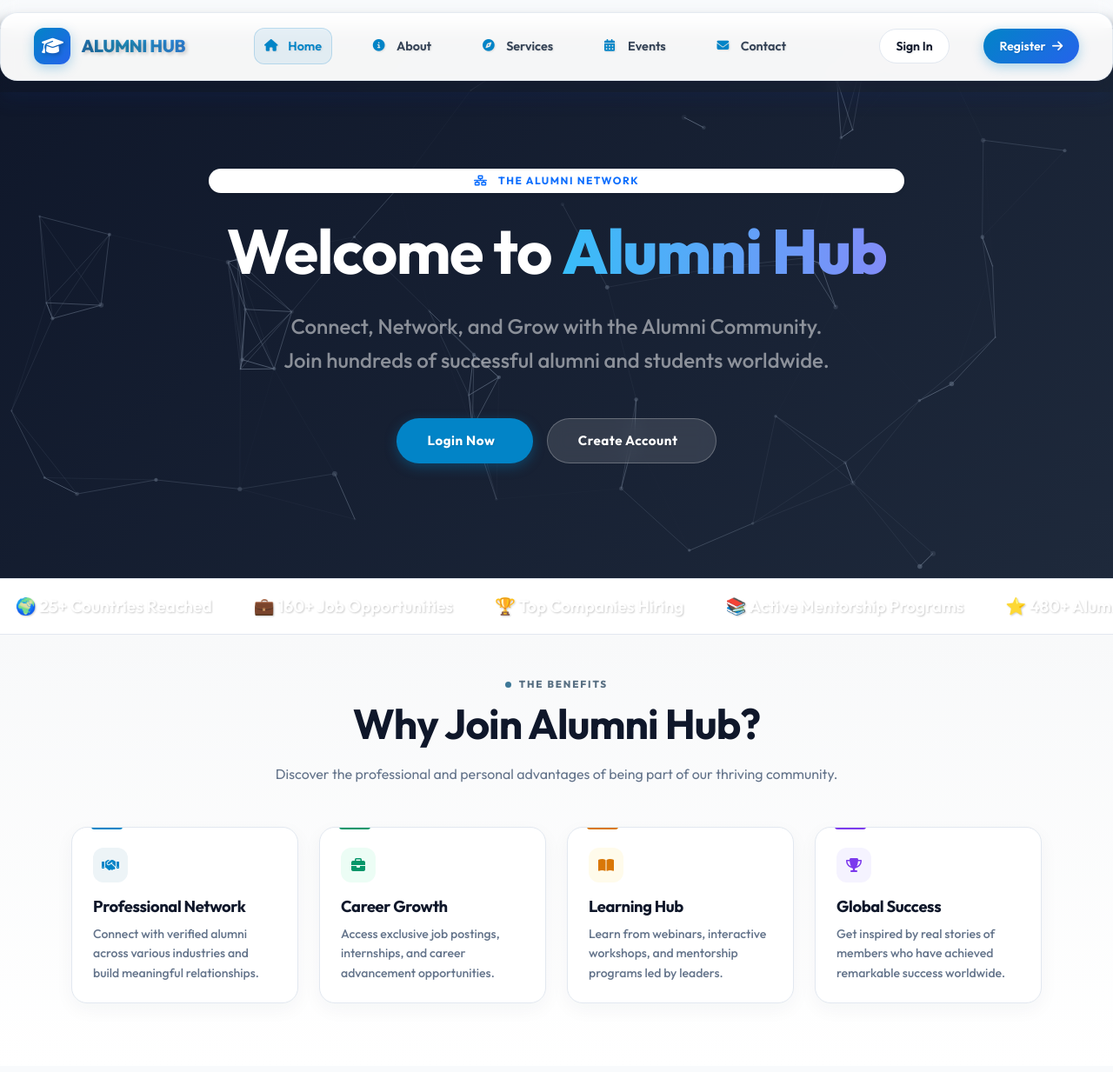
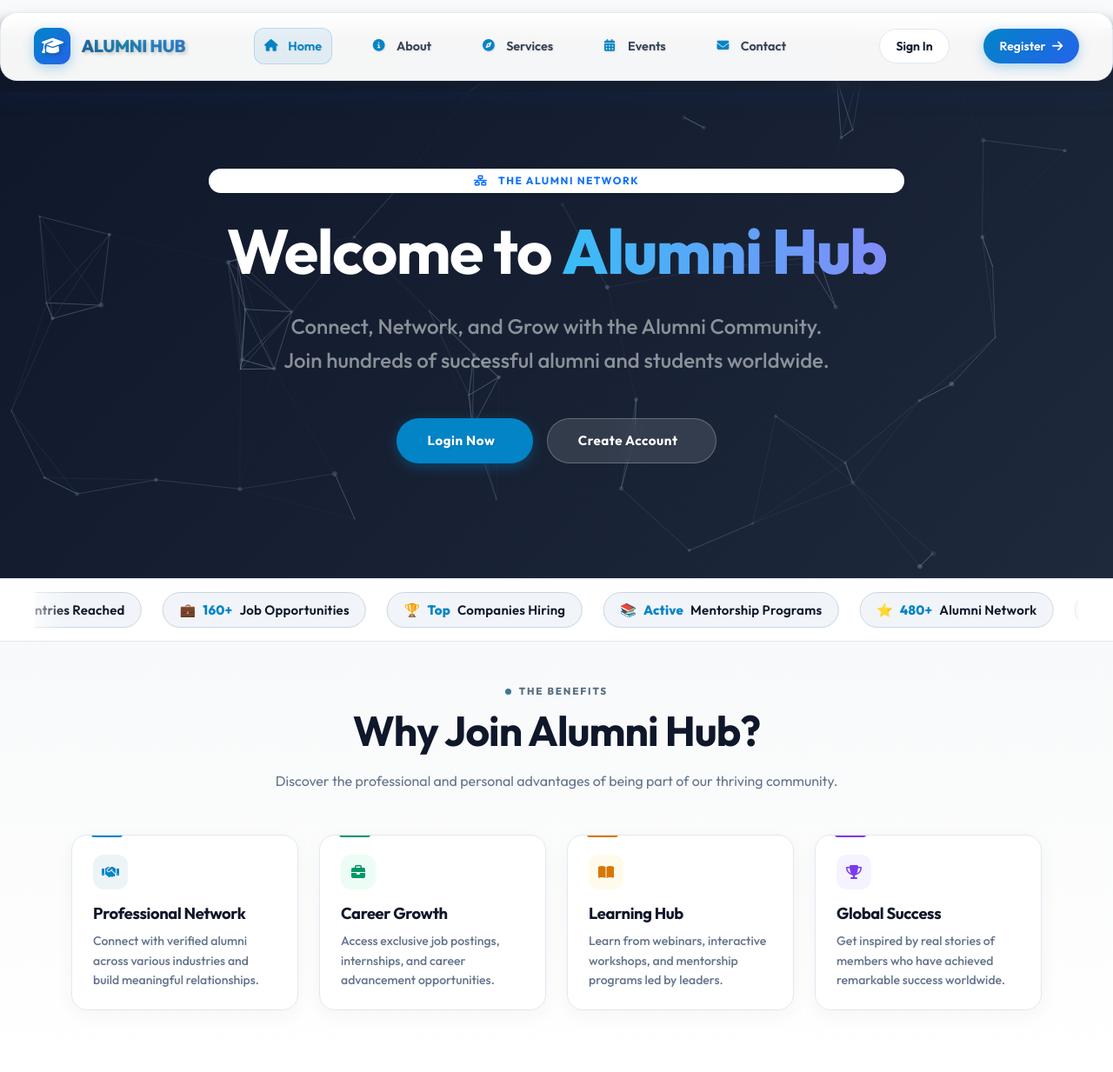
Before and after one commit to RajenderMohanVerma/alumni-hub, a Flask app: page / in a window 1280 px wide. Shown: the top 1233 px of the page at 87% size. Run offline with Flask 3, Linux system fonts and the light colour scheme; parts of the project's set-up code (start-up, migrations or seed data) failed here and were passed over.

Commit message:
feat: add premium home page template and associated stylesheets

```diff
--- a/static/css/home-premium.css
+++ b/static/css/home-premium.css
@@ -443,33 +443,114 @@
     line-height: 1.4;
 }
 
-/* Marquee Section */
+/* ==========================================================================
+   PREMIUM MARQUEE COMPONENT (Ultra-Legible, Light & Modern)
+   ========================================================================== */
 .marquee-section {
-    background: #ffffff;
-    border-top: 1px solid #e2e8f0;
-    border-bottom: 1px solid #e2e8f0;
-    padding: 1rem 0;
-    overflow: hidden;
+    background: #ffffff !important;
+    border-top: 1px solid #e2e8f0 !important;
+    border-bottom: 1px solid #e2e8f0 !important;
+    padding: 0.95rem 0 !important;
+    overflow: hidden !important;
+    position: relative !important;
+    box-shadow: inset 0 1px 3px rgba(15, 23, 42, 0.02), 0 2px 10px rgba(15, 23, 42, 0.03) !important;
+}
+
+.marquee-section::before,
+.marquee-section::after {
+    content: '';
+    position: absolute;
+    top: 0;
+    bottom: 0;
+    width: 80px;
+    z-index: 2;
+    pointer-events: none;
+}
+
+.marquee-section::before {
+    left: 0;
+    background: linear-gradient(90deg, #ffffff 15%, rgba(255, 255, 255, 0) 100%);
+}
+
+.marquee-section::after {
+    right: 0;
+    background: linear-gradient(-90deg, #ffffff 15%, rgba(255, 255, 255, 0) 100%);
 }
 
 .marquee-container {
     display: flex;
     width: 100%;
+    overflow: hidden;
 }
 
 .marquee {
     display: flex;
-    gap: 3rem;
+    gap: 1.5rem;
     white-space: nowrap;
-    animation: marquee-scroll 25s linear infinite;
-    font-size: 0.95rem;
-    font-weight: 600;
-    color: #475569;
+    animation: marquee-scroll 24s linear infinite;
+    align-items: center;
+    width: max-content;
+}
+
+.marquee:hover {
+    animation-play-state: paused;
+}
+
+.marquee span,
+.marquee .marquee-item {
+    display: inline-flex !important;
+    align-items: center !important;
+    gap: 0.5rem !important;
+    font-size: 0.94rem !important;
+    font-weight: 600 !important;
+    color: #0f172a !important; /* Deep crisp slate text - 100% visible! */
+    text-shadow: none !important;
+    background: #f1f5f9 !important; /* Subtle pill background */
+    border: 1px solid #cbd5e1 !important;
+    padding: 0.45rem 1.15rem !important;
+    border-radius: 50px !important;
+    box-shadow: 0 1px 3px rgba(15, 23, 42, 0.04) !important;
+    transition: all 0.2s ease !important;
+    flex-shrink: 0 !important;
+    letter-spacing: 0.2px;
+}
+
+.marquee span:hover,
+.marquee .marquee-item:hover {
+    background: #edf4f7 !important;
+    border-color: #0284c7 !important;
+    color: #0284c7 !important;
+    transform: translateY(-1px);
+}
+
+.marquee span strong,
+.marquee .marquee-item strong {
+    color: #0284c7 !important; /* Vibrant Accent Blue */
+    font-weight: 800 !important;
 }
 
 @keyframes marquee-scroll {
     0% { transform: translateX(0); }
     100% { transform: translateX(-50%); }
+}
+
+@media (max-width: 768px) {
+    .marquee-section {
+        padding: 0.75rem 0 !important;
+    }
+    .marquee {
+        gap: 1rem;
+        animation-duration: 20s;
+    }
+    .marquee span,
+    .marquee .marquee-item {
+        font-size: 0.84rem !important;
+        padding: 0.35rem 0.85rem !important;
+    }
+    .marquee-section::before,
+    .marquee-section::after {
+        width: 35px;
+    }
 }
 
 /* Reveal states - Guaranteed Visible */
--- a/static/css/style.css
+++ b/static/css/style.css
@@ -973,10 +973,10 @@ nav a:hover {
 }
 
 .marquee span {
-  font-size: 1.2rem;
-  color: white;
+  font-size: 1.05rem;
+  color: #0f172a;
   font-weight: 600;
-  text-shadow: 1px 1px 2px rgba(0, 0, 0, 0.2);
+  text-shadow: none;
   flex-shrink: 0;
 }
 
--- a/templates/common/home.html
+++ b/templates/common/home.html
@@ -387,17 +387,19 @@
     </section>
 
     <!-- ===== MARQUEE SECTION ===== -->
-    <section class="marquee-section">
+    <section class="marquee-section" aria-label="Community Highlights">
         <div class="marquee-container">
             <div class="marquee">
-                <span>⭐ 480+ Alumni Network</span>
-                <span>🌍 25+ Countries Reached</span>
-                <span>💼 160+ Job Opportunities</span>
-                <span>🏆 Top Companies Hiring</span>
-                <span>📚 Active Mentorship Programs</span>
-                <span>⭐ 480+ Alumni Network</span>
-                <span>🌍 25+ Countries Reached</span>
-                <span>💼 160+ Job Opportunities</span>
+                <span class="marquee-item">⭐ <strong>480+</strong> Alumni Network</span>
+                <span class="marquee-item">🌍 <strong>25+</strong> Countries Reached</span>
+                <span class="marquee-item">💼 <strong>160+</strong> Job Opportunities</span>
+                <span class="marquee-item">🏆 <strong>Top</strong> Companies Hiring</span>
+                <span class="marquee-item">📚 <strong>Active</strong> Mentorship Programs</span>
+                <span class="marquee-item" aria-hidden="true">⭐ <strong>480+</strong> Alumni Network</span>
+                <span class="marquee-item" aria-hidden="true">🌍 <strong>25+</strong> Countries Reached</span>
+                <span class="marquee-item" aria-hidden="true">💼 <strong>160+</strong> Job Opportunities</span>
+                <span class="marquee-item" aria-hidden="true">🏆 <strong>Top</strong> Companies Hiring</span>
+                <span class="marquee-item" aria-hidden="true">📚 <strong>Active</strong> Mentorship Programs</span>
             </div>
         </div>
     </section>
```
